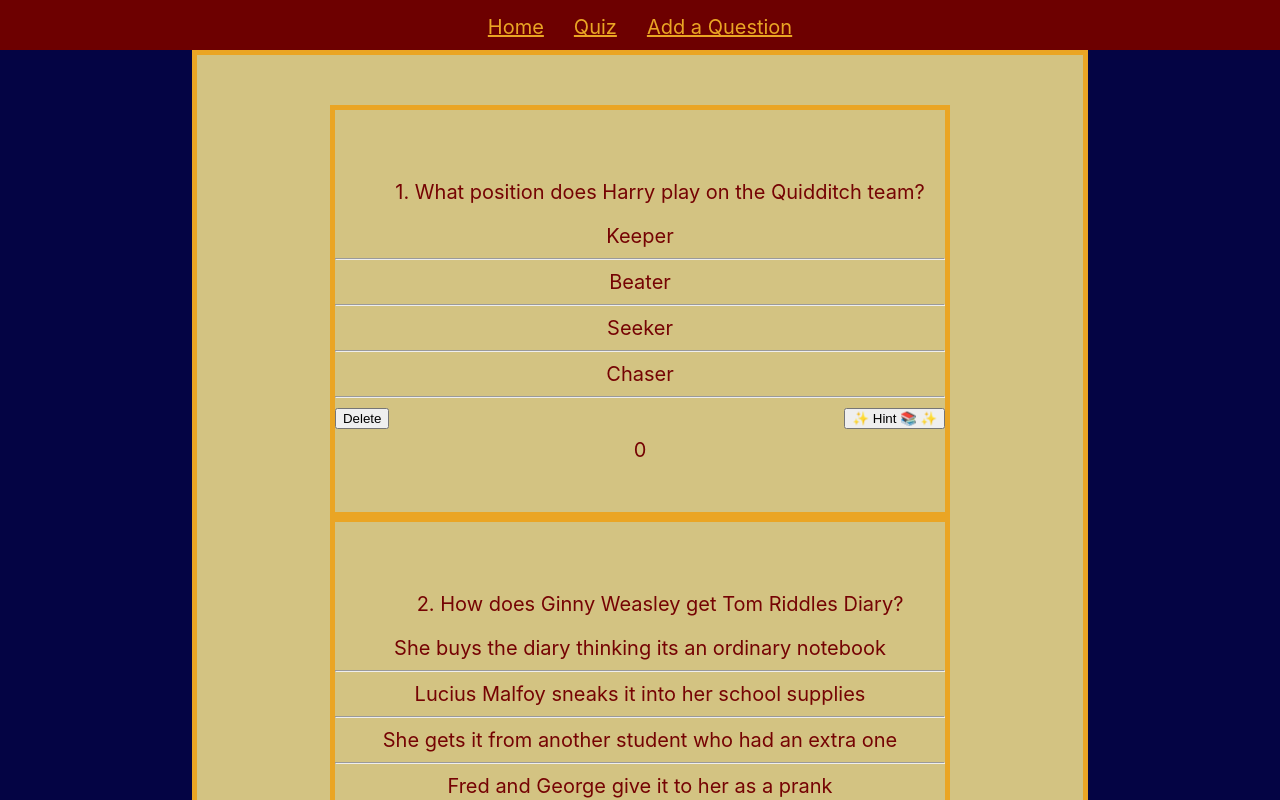
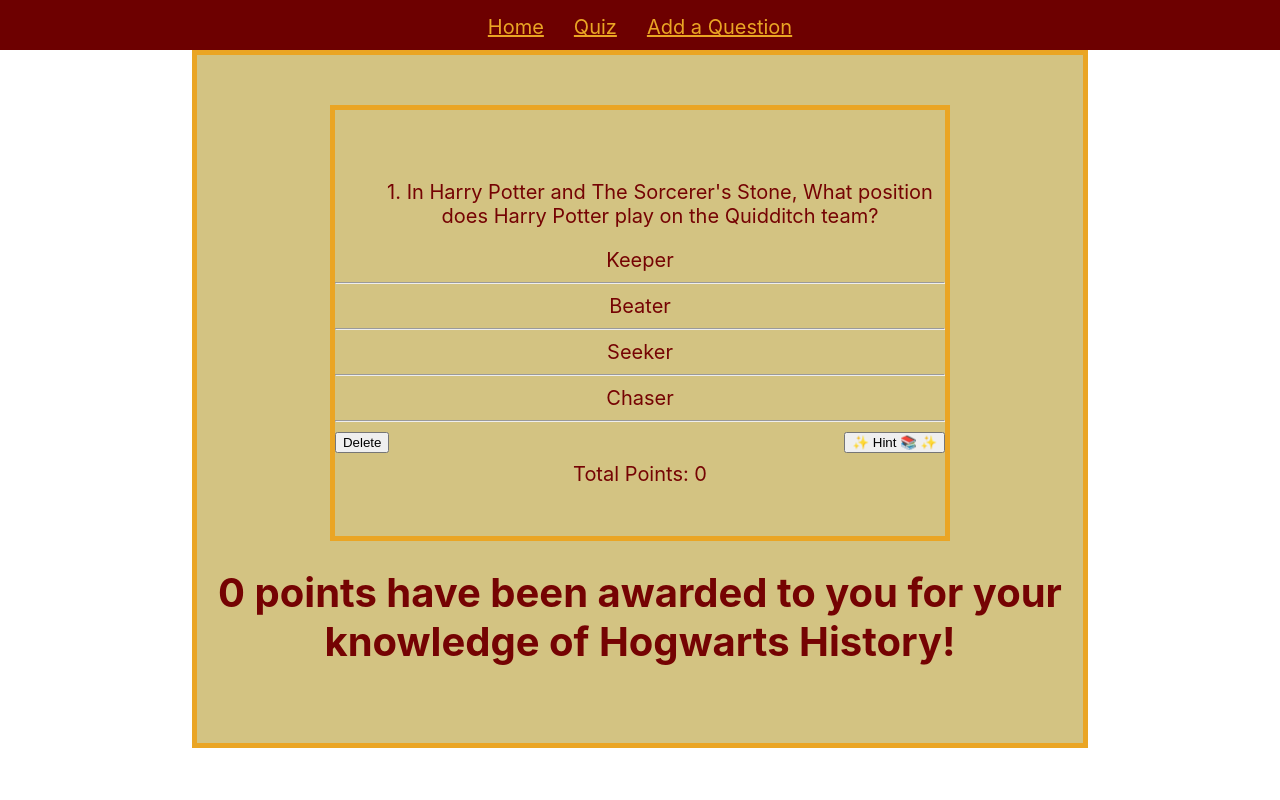
Before and after one commit to Ambarpg80/wizdom-project, a React (Create React App) app: page /quiz in a window 1280 px wide. Shown: the top 800 px of the page. Built offline with nearby package versions, Linux system fonts and the light colour scheme; data requests are answered from the project's data file.

Commit message:
made changes to display trivia questions singularly  and tried adding edit form to enhance app functionality

```diff
--- a/db.json
+++ b/db.json
@@ -2,7 +2,7 @@
   "trivia": [
     {
       "id": 1,
-      "question": "What position does Harry play on the Quidditch team?",
+      "question": "In Harry Potter and The Sorcerer's Stone, What position does Harry Potter play on the Quidditch team?",
       "hint": "He needs to get the golden Snitch.",
       "answers": [
         "Keeper",
@@ -14,7 +14,7 @@
     },
     {
       "id": 2,
-      "question": "How does Ginny Weasley get Tom Riddles Diary?",
+      "question": "In Harry Potter and The Chamber of Secrets, How does Ginny Weasley get Tom Riddles Diary?",
       "hint": "This character is a Death Eater.",
       "answers": [
         "She buys the diary thinking its an ordinary notebook",
@@ -26,7 +26,7 @@
     },
     {
       "id": 3,
-      "question": "What item was Hermione hiding from Harry and Ron?",
+      "question": "In Harry Potter and The Prisoner of Azkaban, What item was Hermione hiding from Harry and Ron?",
       "hint": "It allowed her to attend more classes.",
       "answers": [
         "Time-Turner",
@@ -38,7 +38,7 @@
     },
     {
       "id": 4,
-      "question": "Who helps Harry Potter figure out the the clue of the Golden Egg?",
+      "question": "In Harry Potter and The Goblet of Fire, Who helps Harry Potter figure out the the clue of the Golden Egg?",
       "hint": "He was the prefect of the HufflePuff House.",
       "answers": [
         "Viktor Krum",
@@ -50,8 +50,8 @@
     },
     {
       "id": 5,
-      "question": "What type of magic does Snape teach Harry to combat Voldemort?",
-      "hint": "He has a his mental connection with Voldemort he needs to hide",
+      "question": "In Harry Potter and The Order of the Phoenix, What type of magic does Snape teach Harry to combat Voldemort?",
+      "hint": "He has a mental connection with Voldemort that he needs to hide",
       "answers": [
         "Necromancy",
         "Legilimency",
@@ -62,7 +62,7 @@
     },
     {
       "id": 6,
-      "question": "What class did Professor Slughorn teach?",
+      "question": "In Harry Potter and The Half-Blood Prince, What class did Professor Slughorn teach?",
       "hint": "He offers the Felix Felicis, liquid luck, as a prize.",
       "answers": [
         "Potions",
@@ -74,7 +74,7 @@
     },
     {
       "id": 7,
-      "question": "Which Weasley brother dies as a result of the Batlle of Hogwarts?",
+      "question": "In Harry Potter and The Deathly Hallows, Which Weasley brother dies as a result of the Battle of Hogwarts?",
       "hint": "He was the other half to George",
       "answers": [
         "Percy",
--- a/src/App.css
+++ b/src/App.css
@@ -1,5 +1,5 @@
 body{
-  background-color: rgb(4, 4, 68);
+
   padding: 0;
   margin: 0;
   width: 100%;
@@ -23,10 +23,22 @@
 
 }
 
-.App {
+.homepage {
+  /* background-image: url(src/photos/Parade_Harry_Potter_Trivia_page.jpeg); */
+  background-color: rgb(36, 36, 36);
+  height: 100vh;
+
   text-align: center;
   font-size : 60px;
   color:rgb(132, 124, 111)
+}
+
+.formPage-text{
+  background-color: rgb(4, 4, 68);
+  height: 100vh;
+  text-align: center;
+  font-size: 35px;
+  color: rgb(234, 165, 36) ;
 }
 
 .container{
--- a/src/App.js
+++ b/src/App.js
@@ -1,10 +1,10 @@
-import React, {useEffect, useState} from 'react';
+import React, { useEffect, useState} from 'react';
 import './App.css';
 import NavBar from "./components/NavBar";
 import Homepage from "./components/Homepage.js";
 import TriviaForm from "./components/TriviaForm"
 import TriviaList from "./components/TriviaList"
-import TriviaQuestion from "./components/TriviaQuestion"
+// import FormEdit from "./components/FormEdit";
 import { Switch, Route} from "react-router-dom";
 
 
@@ -16,25 +16,25 @@
         .then(res => res.json())
         .then(data => setTriviaData(data))
     },[])
-//  console.log(triviaData)
+
 
   return (
     <div className="App">
-      <nav  className="App-header">
+      <header  className="App-header">
         <NavBar />
-      </nav>
+      </header>
       <Switch>
          <Route exact path="/">
-          <Homepage triviaData={triviaData} setTriviaData={setTriviaData}/>
+          <Homepage />
         </Route>
         <Route path="/quiz">
           <TriviaList triviaData={triviaData}  />
         </Route>
-        <Route path="/quiz/:id">
-          <TriviaQuestion  />
-        </Route>
-         <Route path="/form">
-          <TriviaForm  />
+        {/* <Route path="/edit">
+          <FormEdit  />
+        </Route> */}
+        <Route path="/form">
+          <TriviaForm  triviaData={triviaData}/>
         </Route>
       </Switch>
     </div>
--- a/src/components/Homepage.js
+++ b/src/components/Homepage.js
@@ -1,24 +1,15 @@
-import React, {useEffect, useState} from "react";
-import { NavLink } from "react-router-dom";
-import NavBar from "./NavBar";
-import TriviaForm from "./TriviaForm"
-import TriviaList from "./TriviaList"
+import React from "react";
 
 
 
 
-function Homepage({questions, setQuestions}) {
-//    const [questions, SetQuestions] = useState([])
+function Homepage() {
 
-    // useEffect(()=>{
-    //     fetch('http://localhost:3000/trivia')
-    //     .then(res => res.json())
-    //     .then(trivia => setQuestions(trivia))
-    // },[])
 
     return (
         <div >
-            <div className="container">
+            <div className="homepage">
+                  {/* style={{backgroundImage : "src/photos/Parade_Harry_Potter_Trivia_page.jpeg"}} */}
             Welcome <br/>
             Would you like to play some trivia?
             </div>
--- a/src/components/NavBar.js
+++ b/src/components/NavBar.js
@@ -1,5 +1,7 @@
 import React from "react";
 import { NavLink } from "react-router-dom";
+
+
 function NavBar(){
 
     return(
@@ -13,3 +15,4 @@
 }
 
 export default NavBar;
+// onCLick={handleOneQuestion} {setCurrentQ}
--- a/src/components/TriviaForm.js
+++ b/src/components/TriviaForm.js
@@ -1,6 +1,8 @@
 import React, {useState} from "react";
+import FormEdit from "./FormEdit";
 
-function TriviaForm() {
+function TriviaForm({triviaData}) {
+  const [edit , setEdit] = useState(false)
   const [formData, setFormData] = useState({
     question: "",
     hint: "",
@@ -36,10 +38,18 @@
 
   }
 
+  function editButton(){
+    setEdit(!edit)
+  }
+
+ function updateQuestion(updatedItem){
+  console.log(updatedItem)
+ }
+
 
   return (
-      <div >
-        <div className="container"> Help us add to the Fun! </div>
+      <div className=" formPage-text ">
+        <div > Help us add to the Fun! </div>
         <div className="container">
           <form onSubmit={handleSubmit}>
               <label>
@@ -99,7 +109,7 @@
               </label><br/>
 
 
-            <label> Correct Answer:
+              <label> Correct Answer :
                 <select id="correctIndex" value={formData.correctIndex} onChange={handleChange}>
                   <option id="answer1" value="0"> {formData.answer1} </option>
                   <option id="answer2" value="1"> {formData.answer2} </option>
@@ -109,8 +119,18 @@
               </label><br/>
               <button type="submit">Submit</button>
           </form>
+          <button  onClick={editButton}>Edit</button>
+            <div>
+            {edit ? (<div> < FormEdit formData={formData}
+                              setFormData={setFormData}
+                              triviaData={triviaData}
+                              onUpdateQuestion={updateQuestion}/>
+                    </div>) : null
+            }
+            </div>
         </div>
       </div>
     )
 }
 export default TriviaForm
+// import { Switch, Route} from "react-router-dom";
--- a/src/components/TriviaList.js
+++ b/src/components/TriviaList.js
@@ -1,9 +1,14 @@
 import React , {useState}  from "react";
 import TriviaQuestion from "./TriviaQuestion"
 
+
 function TriviaList({triviaData, setTriviaData}) {
-  const [points , setPoints] = useState(0)
-    function deleteQuestion(id){
+  const [points , setPoints] = useState(0);
+   const [currentQ, setCurrentQ] = useState(1);
+
+
+
+  function deleteQuestion(id){
      const filteredQuestionList = triviaData.filter(trivia => trivia.id !== id)
      fetch(`http://localhost:3000/trivia/${id}`,{
         method: "DELETE"
@@ -12,21 +17,35 @@
       .then(()=>setTriviaData(filteredQuestionList))
     }
 
-    function pointAnswers(id, e){
-     if (id === parseInt(e.target.id))
+    function pointAnswers(correctIndex, e){
+      if (correctIndex === parseInt(e.target.id)){
       setPoints(points => points + 10)
+      setCurrentQ(currentQ +1)
+     }else{
+        setCurrentQ(currentQ +1)
+       }
     }
 
-    return (
-        <div className="container">
-          {triviaData.map(trivia => <TriviaQuestion key={trivia.id}
+    const perQuestion = triviaData.map((trivia) => {
+      return  (currentQ === trivia.id) ?
+     <div key={trivia.id} ><TriviaQuestion
           trivia={trivia}
           onDelete={deleteQuestion}
           onhandleAnswers={pointAnswers}
           points={points}/>
-          )}
-          <h1>Well Done! {points } points have been awarded to you for your astonishing knowledge of Hogwarts History!</h1>
+     </div>
+     :  null
+     })
+
+    return (
+      <div>
+        <div className="container">
+        { perQuestion }
+          <h1> {points } points have been awarded to you for your  knowledge of Hogwarts History!</h1>
+
+          {/* <p onClick={()=> setPoints(0) && trivia.id === setCurrentQ(1) } ><u>Try Again?</u></p> */}
          </div>
+      </div>
     )
 }
 export default TriviaList
--- a/src/components/TriviaQuestion.js
+++ b/src/components/TriviaQuestion.js
@@ -1,10 +1,12 @@
 import React , {useState} from "react";
-// import { useHistory } from "react-router-dom";
+
 
 function TriviaQuestion({trivia, onDelete, onhandleAnswers, points}) {
     const  [showHint, setShowHint] = useState(false)
 
     const {id, question, hint, answers ,correctIndex} = trivia
+
+
     const triviaAnswers = answers.map((answer, index) => {
       return (<div key={answer} >
                 <li   onClick={handleAnswers} value={answer}  id={index} style={{listStyleType: "none" }} >
@@ -24,7 +26,7 @@
     }
 
     function handleAnswers(e){
-      onhandleAnswers(correctIndex, e)
+      onhandleAnswers( correctIndex, e)
     }
 
 
@@ -44,7 +46,7 @@
                 <div style={{padding: "15px"}}> {hint} </div>
                 : null}</div>
           </div>
-              {points}
+             Total Points: {points}
       </div>
     )
 }
```
Lines whose indentation alone changed are shown as unchanged.
